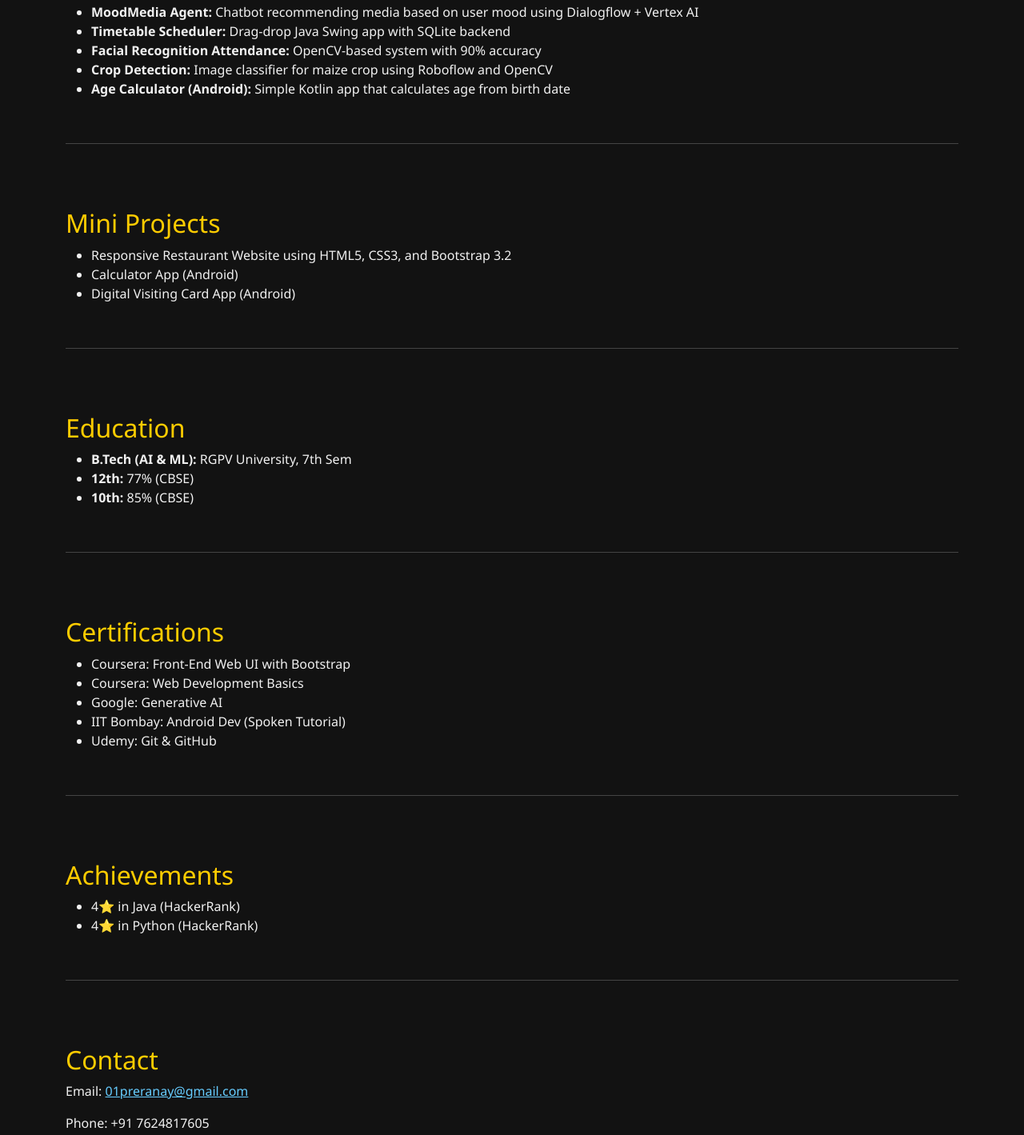
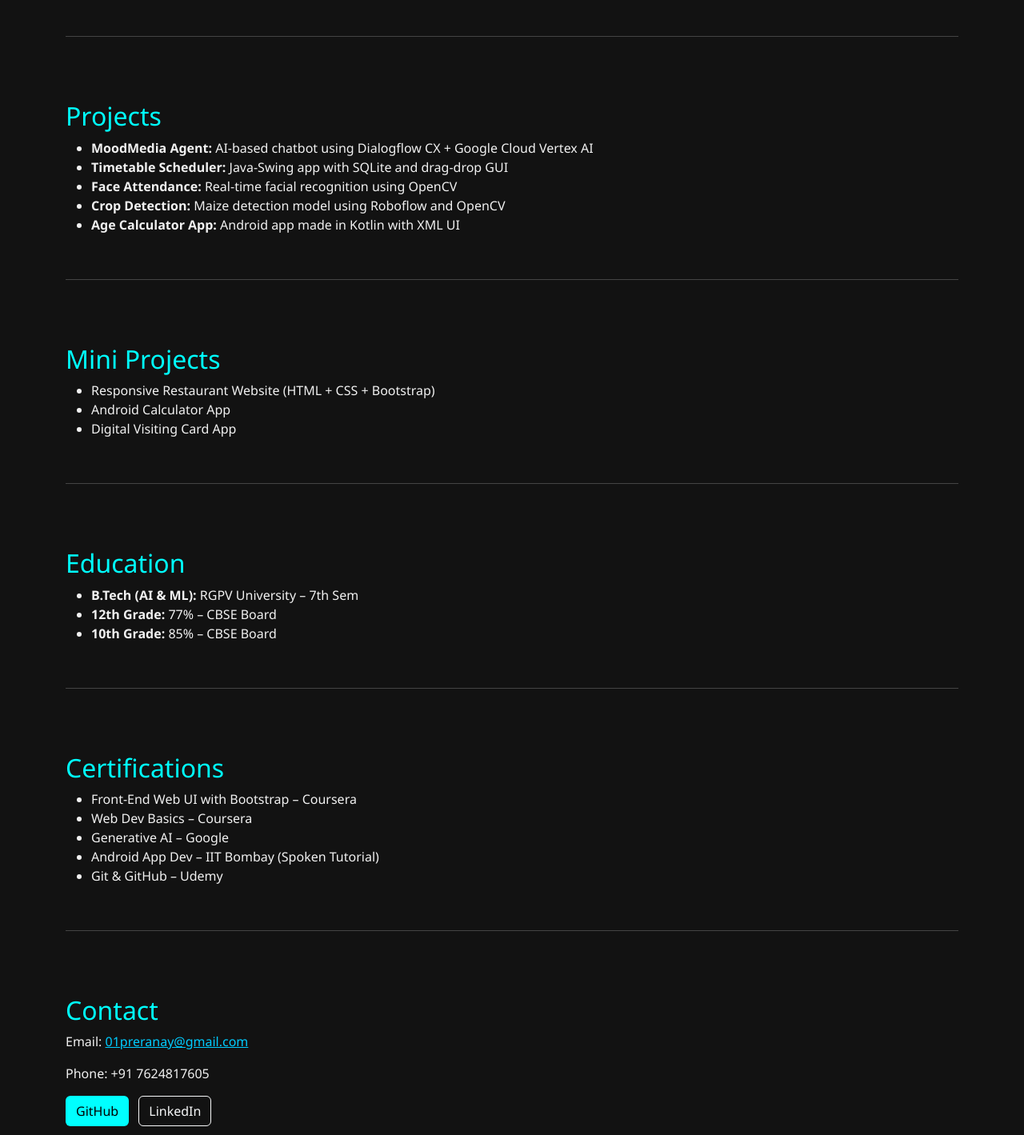
Before and after one commit to Prerana-Y/Prerana-Y.github.io, a plain HTML site: page index.html in a window 1280 px wide. Shown: the part 925-2344 px from the top of the page at 80% size. Drawn offline with nearby package versions, Linux system fonts and the light colour scheme.

Commit message:
Update index.html

```diff
--- a/index.html
+++ b/index.html
@@ -12,15 +12,32 @@
       font-family: 'Segoe UI', sans-serif;
     }
     h2 {
-      color: #ffcc00;
+      color: #00ffff;
       margin-top: 40px;
     }
     a {
-      color: #66ccff;
+      color: #00ccff;
     }
     .section {
       padding: 40px 0;
       border-bottom: 1px solid #444;
+    }
+    .hero {
+      background: linear-gradient(to right, #001f2f, #003c5c);
+      color: white;
+      padding: 60px 20px;
+      text-align: center;
+    }
+    .hero h1 {
+      font-size: 3rem;
+      color: #00ffff;
+    }
+    .avatar {
+      width: 140px;
+      height: 140px;
+      border-radius: 50%;
+      border: 3px solid #00ffff;
+      margin-bottom: 15px;
     }
     footer {
       background: #000;
@@ -29,7 +46,7 @@
       padding: 15px 0;
     }
     .btn-custom {
-      background-color: #ffcc00;
+      background-color: #00ffff;
       color: black;
     }
   </style>
@@ -42,15 +59,16 @@
     </div>
   </nav>
 
-  <header class="text-center py-5 bg-dark">
-    <h1 class="display-4 text-warning">Hi, I'm Prerana</h1>
-    <p class="lead text-light">B.Tech CSE (AI & ML) | Developer | ML Enthusiast | Web Designer</p>
+  <header class="hero">
+    <img src="https://avatars.githubusercontent.com/u/118657707?v=4" alt="Coder Girl Avatar" class="avatar" />
+    <h1>Hi, I'm Prerana</h1>
+    <p class="lead">CSE Student | AI & ML | Web + App Developer</p>
   </header>
   <div class="container">
 
     <section class="section" id="about">
       <h2>About Me</h2>
-      <p>I'm a 7th-semester B.Tech Computer Science student specialized in Artificial Intelligence & Machine Learning. I'm passionate about solving real-world problems through technology and have experience in full-stack development, mobile apps, and AI projects.</p>
+      <p>I’m a Computer Science Engineering (AI & ML) student in my 7th semester, with a passion for full-stack web development, mobile app design, and intelligent systems. I love combining design with functionality to create impactful projects.</p>
     </section>
 
     <section class="section" id="skills">
@@ -67,47 +85,39 @@
     <section class="section" id="projects">
       <h2>Projects</h2>
       <ul>
-        <li><strong>MoodMedia Agent:</strong> Chatbot recommending media based on user mood using Dialogflow + Vertex AI</li>
-        <li><strong>Timetable Scheduler:</strong> Drag-drop Java Swing app with SQLite backend</li>
-        <li><strong>Facial Recognition Attendance:</strong> OpenCV-based system with 90% accuracy</li>
-        <li><strong>Crop Detection:</strong> Image classifier for maize crop using Roboflow and OpenCV</li>
-        <li><strong>Age Calculator (Android):</strong> Simple Kotlin app that calculates age from birth date</li>
+        <li><strong>MoodMedia Agent:</strong> AI-based chatbot using Dialogflow CX + Google Cloud Vertex AI</li>
+        <li><strong>Timetable Scheduler:</strong> Java-Swing app with SQLite and drag-drop GUI</li>
+        <li><strong>Face Attendance:</strong> Real-time facial recognition using OpenCV</li>
+        <li><strong>Crop Detection:</strong> Maize detection model using Roboflow and OpenCV</li>
+        <li><strong>Age Calculator App:</strong> Android app made in Kotlin with XML UI</li>
       </ul>
     </section>
     <section class="section" id="mini-projects">
       <h2>Mini Projects</h2>
       <ul>
-        <li>Responsive Restaurant Website using HTML5, CSS3, and Bootstrap 3.2</li>
-        <li>Calculator App (Android)</li>
-        <li>Digital Visiting Card App (Android)</li>
+        <li>Responsive Restaurant Website (HTML + CSS + Bootstrap)</li>
+        <li>Android Calculator App</li>
+        <li>Digital Visiting Card App</li>
       </ul>
     </section>
 
     <section class="section" id="education">
       <h2>Education</h2>
       <ul>
-        <li><strong>B.Tech (AI & ML):</strong> RGPV University, 7th Sem</li>
-        <li><strong>12th:</strong> 77% (CBSE)</li>
-        <li><strong>10th:</strong> 85% (CBSE)</li>
+        <li><strong>B.Tech (AI & ML):</strong> RGPV University – 7th Sem</li>
+        <li><strong>12th Grade:</strong> 77% – CBSE Board</li>
+        <li><strong>10th Grade:</strong> 85% – CBSE Board</li>
       </ul>
     </section>
 
     <section class="section" id="certifications">
       <h2>Certifications</h2>
       <ul>
-        <li>Coursera: Front-End Web UI with Bootstrap</li>
-        <li>Coursera: Web Development Basics</li>
-        <li>Google: Generative AI</li>
-        <li>IIT Bombay: Android Dev (Spoken Tutorial)</li>
-        <li>Udemy: Git & GitHub</li>
-      </ul>
-    </section>
-
-    <section class="section" id="achievements">
-      <h2>Achievements</h2>
-      <ul>
-        <li>4⭐ in Java (HackerRank)</li>
-        <li>4⭐ in Python (HackerRank)</li>
+        <li>Front-End Web UI with Bootstrap – Coursera</li>
+        <li>Web Dev Basics – Coursera</li>
+        <li>Generative AI – Google</li>
+        <li>Android App Dev – IIT Bombay (Spoken Tutorial)</li>
+        <li>Git & GitHub – Udemy</li>
       </ul>
     </section>
 
```
